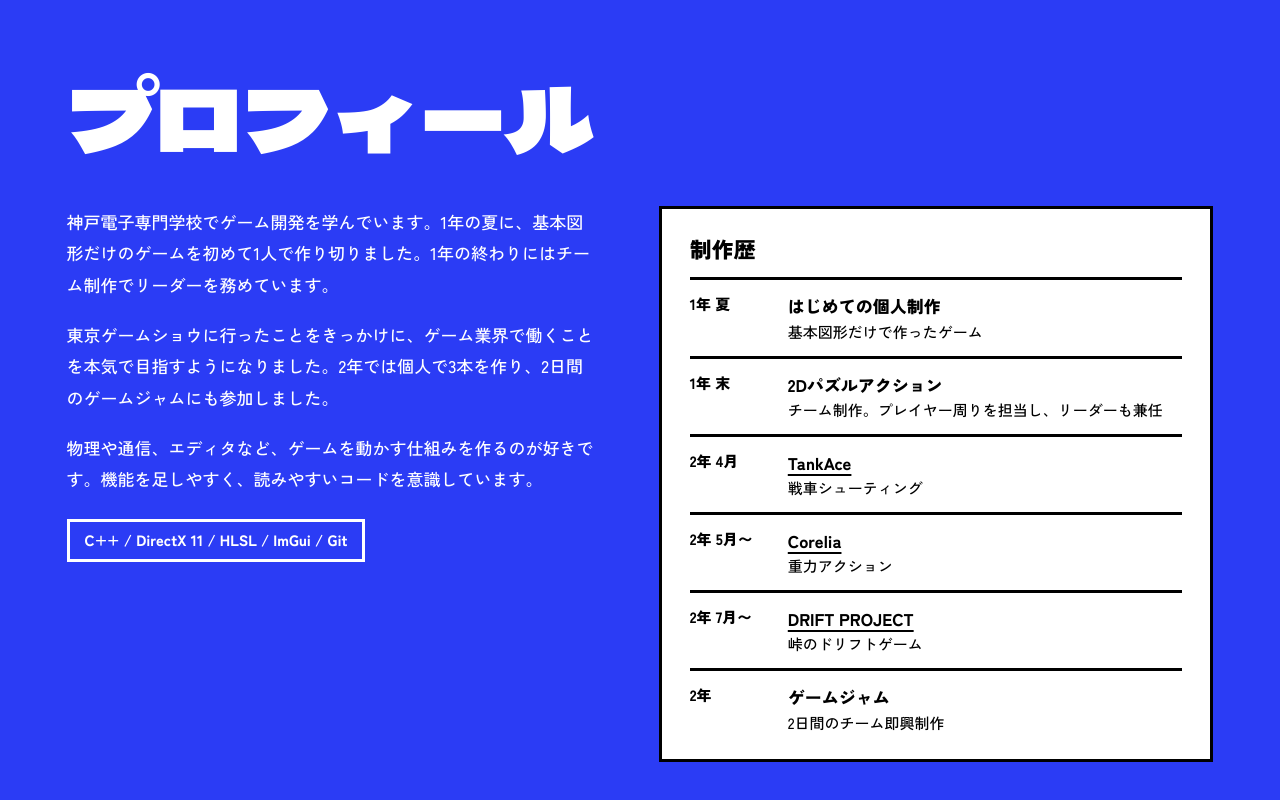
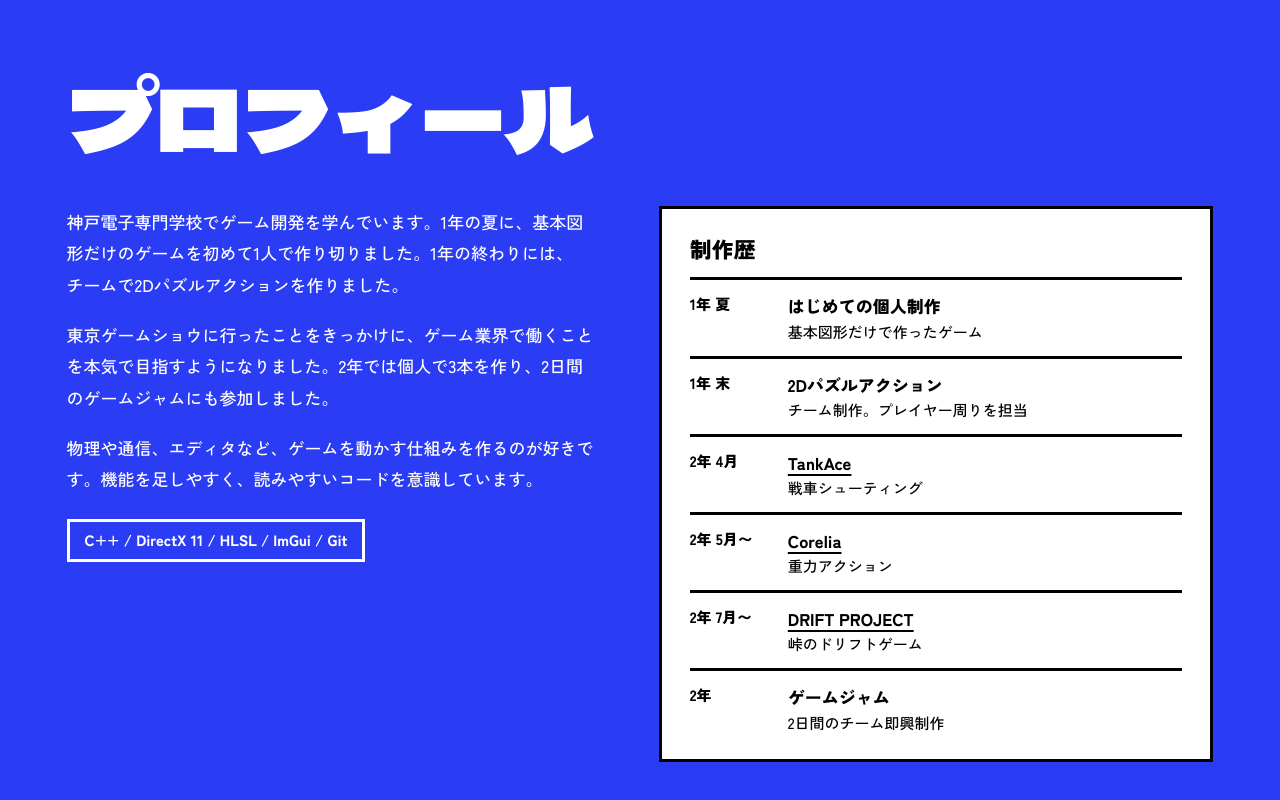
Before and after one commit to Hanoji-jp/Hanoji-jp.github.io, a plain HTML site: page index.html in a window 1280 px wide. Shown: the part 6793-7593 px from the top of the page. Drawn offline with Linux system fonts and the light colour scheme.

Commit message:
Remove incorrect team leader claim from the profile
Co-Authored-By: Claude Fable 5.2 <noreply@anthropic.com>
Claude-Session: https://claude.ai/code/session_01W4snotFhibTGeQttsmcsUD

```diff
--- a/index.html
+++ b/index.html
@@ -310,7 +310,7 @@
         <h2 class="p-title">プロフィール</h2>
         <div class="p-grid">
           <div class="p-bio">
-            <p>神戸電子専門学校でゲーム開発を学んでいます。1年の夏に、基本図形だけのゲームを初めて1人で作り切りました。1年の終わりにはチーム制作でリーダーを務めています。</p>
+            <p>神戸電子専門学校でゲーム開発を学んでいます。1年の夏に、基本図形だけのゲームを初めて1人で作り切りました。1年の終わりには、チームで2Dパズルアクションを作りました。</p>
             <p>東京ゲームショウに行ったことをきっかけに、ゲーム業界で働くことを本気で目指すようになりました。2年では個人で3本を作り、2日間のゲームジャムにも参加しました。</p>
             <p>物理や通信、エディタなど、ゲームを動かす仕組みを作るのが好きです。機能を足しやすく、読みやすいコードを意識しています。</p>
             <p class="p-stack">C++ / DirectX 11 / HLSL / ImGui / Git</p>
@@ -319,7 +319,7 @@
             <h3>制作歴</h3>
             <ol class="p-time">
               <li><span>1年 夏</span><div><b>はじめての個人制作</b>基本図形だけで作ったゲーム</div></li>
-              <li><span>1年 末</span><div><b>2Dパズルアクション</b>チーム制作。プレイヤー周りを担当し、リーダーも兼任</div></li>
+              <li><span>1年 末</span><div><b>2Dパズルアクション</b>チーム制作。プレイヤー周りを担当</div></li>
               <li><span>2年 4月</span><div><b><a href="#tankace">TankAce</a></b>戦車シューティング</div></li>
               <li><span>2年 5月〜</span><div><b><a href="#corelia">Corelia</a></b>重力アクション</div></li>
               <li><span>2年 7月〜</span><div><b><a href="#drift">DRIFT PROJECT</a></b>峠のドリフトゲーム</div></li>
```
